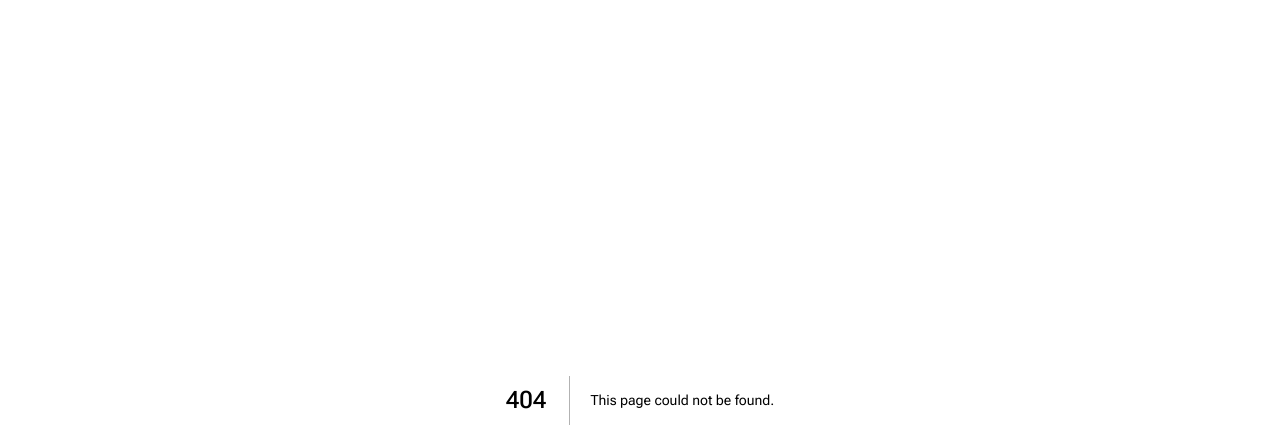
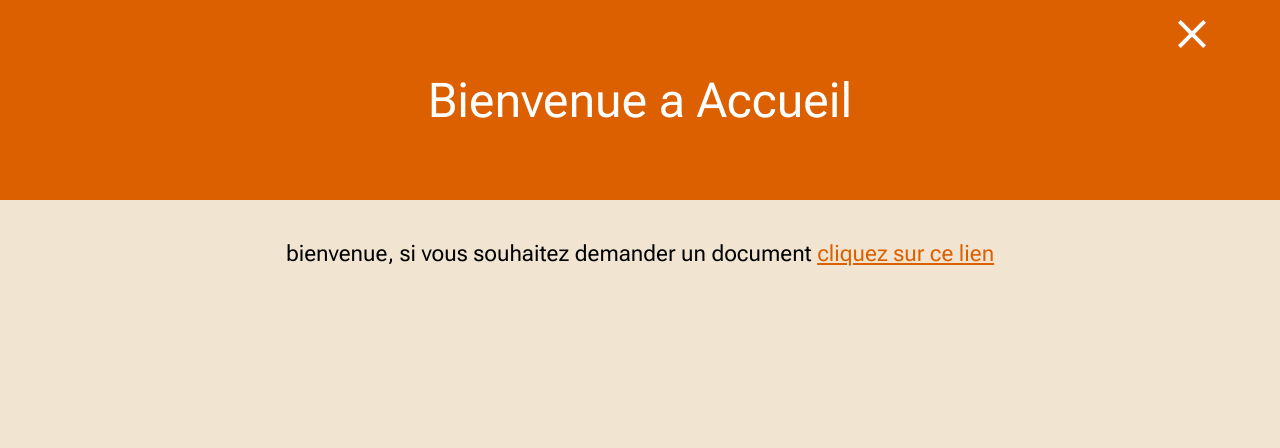
Before and after one commit to wailsonlucas/nextjs-react-univ-app, a Next.js app: page /home in a window 1280 px wide. Before the commit this address had no page. Shown: the top 448 px of the page. Built offline with nearby package versions, Linux system fonts and the light colour scheme.

Commit message:
prod commit

```diff
--- a/src/pages/admin.jsx
+++ b/src/pages/admin.jsx
@@ -11,6 +11,7 @@ import CircularProgress from '@mui/material/CircularProgress';
 import DeleteIcon from '@mui/icons-material/Delete';
 import CheckIcon from '@mui/icons-material/Check';
 import CloseIcon from '@mui/icons-material/Close';
+import ClearIcon from '@mui/icons-material/Clear';
 
 export default function Profile(){
 	let router = useRouter()
@@ -61,6 +62,10 @@ export default function Profile(){
 		}
 	}
 
+	function handleLogout(){
+		  localStorage.setItem('app-token', "")
+		  router.push("/")
+	}
 
 	return(
 		<>
@@ -81,6 +86,7 @@ export default function Profile(){
 		<div className={s.profile}>
 			<header>
 				Admin Page
+				<ClearIcon onClick={handleLogout} />
 			</header>
 			<div className={s.content}>
 				{
--- /dev/null
+++ b/src/pages/home.jsx
@@ -0,0 +1,24 @@
+import Link from 'next/link'
+import s from "@/styles/profile.module.css"
+//MUI
+import ClearIcon from '@mui/icons-material/Clear';
+
+export default function Home(){
+	function handleLogout(){
+		  localStorage.setItem('app-token', "")
+		  router.push("/")
+	}
+
+	return(
+		<div className={s.profile}>
+			<header>
+				Bienvenue a Accueil
+				<ClearIcon onClick={handleLogout} />
+			</header>
+			<div className={s.link_container} >
+		       <p>bienvenue, si vous souhaitez demander un document <Link href="/demande" >cliquez sur ce lien</Link></p>
+			</div>
+		</div>
+
+	)
+}
--- a/src/pages/index.jsx
+++ b/src/pages/index.jsx
@@ -122,7 +122,7 @@ export default function Home() {
         localStorage.setItem('app-token', res.token)
 
         if(res.role === 'user') {
-          router.push('/profile')
+          router.push('/demande')
         } else {
           router.push('/admin')
         }
@@ -151,7 +151,7 @@ export default function Home() {
       <div className={s.hero}>
         <p className={s.welcom}>Bienvenue à Acceil</p>
 
-        <div className={s.accounts_types}>
+        {/*<div className={s.accounts_types}>
           <div>
             <p>Compte utilisateur normal:</p>
             <p>nome: user</p>
@@ -162,7 +162,7 @@ export default function Home() {
             <p>nome: admin</p>
             <p>n_inscription: 99885566</p>
           </div>
-        </div>
+        </div>*/}
 
          <div className={s.inputs_container}>
             {
--- a/src/styles/Home.module.css
+++ b/src/styles/Home.module.css
@@ -21,7 +21,7 @@
   border-radius: 6px;
   box-shadow: rgba(100, 100, 111, 0.2) 0px 7px 29px 0px;
 }
-.accounts_types {
+/*.accounts_types {
   display: flex;
   justify-content: center;
   align-items: center;
@@ -38,7 +38,7 @@
 }
 .accounts_types > div > p:first-child {
   color:grey;
-}
+}*/
 .inputs_container {
   width:50%;
   margin:0 auto;
--- a/src/styles/profile.module.css
+++ b/src/styles/profile.module.css
@@ -1,8 +1,10 @@
 .profile {
+	position: relative;
 	background:#F1E5D1;
 	min-height: 100vh;
 }
 .profile header {
+	position: relative;
 	color:#fff;
 	height: 200px;
 	display: flex;
@@ -12,12 +14,30 @@
 	font-size:3rem;
 	margin-bottom:40px;
 }
+.profile header svg {
+	color:#fff;
+	position: absolute;
+	top:5%;
+	right: 5%;
+	font-size: 3rem;
+	cursor: pointer;
+}
 /*============*/
 .content {
 	width:60%;
 	margin:0 auto;
-	min-height: 80vh;
-/*	margin-top:20px;*/
+	min-height: 300px;
+	border:1px solid #ccc;
+	background: #fff;
+	padding:10px;
+	border-radius: 4px;
+}
+.link_container {
+	text-align: center;
+	font-size: 1.4rem;
+}
+.link_container a {
+	color:#DC5F00;
 }
 .demande_date {
 	display: flex;
@@ -41,6 +61,25 @@
 .doc {
 	display: flex;
 	align-items:center;
+}
+.loading_anim {
+	position: fixed;
+	z-index: 4;
+	top: 50%;
+	left: 50%;
+	transform: translate(-50%,-50%);
+	background: #fff;
+	height: 200px;
+	width:400px;
+	border:1px solid grey;
+	display: flex;
+	flex-direction: column;
+	justify-content: center;
+	align-items: center;
+}
+.loading_anim p {
+	font-size: 1.2rem;
+	margin-top:20px;
 }
 .loading {
 	display: flex;
```
Also changed, not shown: src/pages/demande.jsx (renamed from src/pages/profile.jsx, +23 -3 lines).
